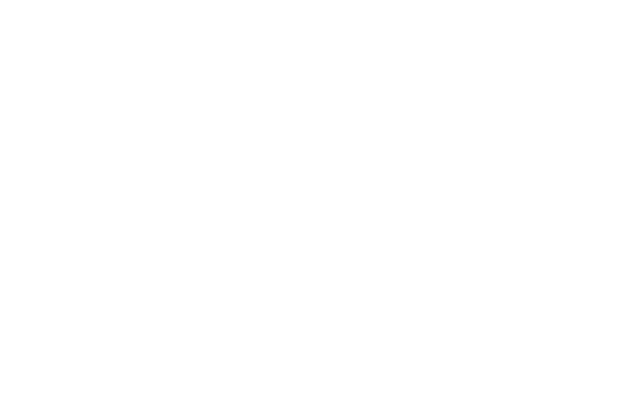
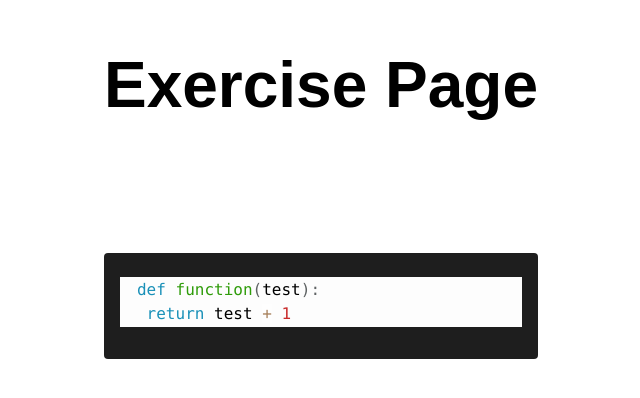
Before and after one commit to aaronchan73/cat-comprehension, a React (Create React App) app in the folder frontend/: page /student/exercisePage in a window 1280 px wide. Before the commit this address had no page. Shown: the part 218-616 px from the top of the page, without its empty margins (319-959 px from the left). Built offline with nearby package versions, Linux system fonts and the light colour scheme.

Commit message:
added codeBox component

```diff
--- a/frontend/package.json
+++ b/frontend/package.json
@@ -40,5 +40,8 @@
       "last 1 firefox version",
       "last 1 safari version"
     ]
+  },
+  "devDependencies": {
+    "@types/react-syntax-highlighter": "^15.5.13"
   }
 }
--- a/frontend/src/App.tsx
+++ b/frontend/src/App.tsx
@@ -2,6 +2,7 @@ import React from 'react';
 import { BrowserRouter as Router, Route, Routes } from 'react-router-dom';
 import HomePage from './pages/homePage';
 import CatNamePage from './pages/student/catNamePage'; // Import your target page component
+import ExercisePage from './pages/student/exercisePage';
 
 function App() {
   return (
@@ -10,6 +11,7 @@ function App() {
         <Routes>
           <Route path="/" element={<HomePage />} />
           <Route path="/student/catNamePage" element={<CatNamePage />} />
+          <Route path='/student/exercisePage' element={<ExercisePage />} />
         </Routes>
       </div>
     </Router>
--- /dev/null
+++ b/frontend/src/components/codeBox.tsx
@@ -0,0 +1,15 @@
+import React from 'react';
+import { Prism as SyntaxHighlighter } from 'react-syntax-highlighter';
+import { coy } from 'react-syntax-highlighter/dist/esm/styles/prism';
+import { ICodeBoxProps } from '../types/ICodeBoxProps';
+import '../styles/codeBox.css'
+
+export default function CodeBox(props: ICodeBoxProps) {
+  return (
+    <div className='codeContainer'>
+      <SyntaxHighlighter language={props.language} style={coy}>
+        {props.code}
+      </SyntaxHighlighter>
+    </div>
+  );
+}
--- /dev/null
+++ b/frontend/src/components/studentSummary.tsx
@@ -0,0 +1 @@
+export {}
--- a/frontend/src/pages/student/catNamePage.tsx
+++ b/frontend/src/pages/student/catNamePage.tsx
@@ -1,29 +1,37 @@
 import React, {useState, useEffect} from 'react';
+import { useNavigate } from 'react-router-dom';
 import '../../styles/catNamePage.css'
 
 export default function CatNamePage() {
     const [catName, setCatName] = useState<string>('')
+    const [studentID, setStudentID] = useState<string>('')
+    const [error, setError] = useState<string>('')
+    const navigate = useNavigate()
 
 
     // TODO post request to save the cat name
-    const saveName = async () => {
+    const saveStudent = async () => {
         // save the cat name to the server
         // navigate to the next page
-
+        console.log(catName)
+        console.log(studentID)
+        navigate('/student/exercisePage')
     }
 
     useEffect(() => {
-        console.log(catName)
     }, [catName])
 
     return (
         <div>
             <h1>
-                What is your cat's name?
+                What is your name?
             </h1>
             <div className = "inputContainer">
+                <label>Username:</label>
                 <input type="text" value={catName} onChange={(e) => {setCatName(e.target.value)}}/>
-                <button onClick={() => {saveName()}}>
+                <label>Student ID:</label>
+                <input type="text" value={studentID} onChange={(e) => {setStudentID(e.target.value)}}/>
+                <button onClick={() => {saveStudent()}}>
                     Submit
                 </button>
             </div>
--- /dev/null
+++ b/frontend/src/pages/student/exercisePage.tsx
@@ -0,0 +1,20 @@
+import React, {useState, useEffect} from 'react';
+import { useNavigate } from 'react-router-dom';
+import CodeBox from '../../components/codeBox'
+
+const exampleCode = 'def function(test):\n return test + 1'
+
+export default function ExercisePage() {
+    const navigate = useNavigate()
+
+    return (
+        <div>
+            <h1>
+                Exercise Page
+            </h1>
+            <CodeBox language="python" code={exampleCode} />
+        </div>
+    )
+
+
+}
--- /dev/null
+++ b/frontend/src/styles/codeBox.css
@@ -0,0 +1,7 @@
+.codeContainer {
+    background-color: #1e1e1e;
+    padding: 16px;
+    border-radius: 4px;
+    overflow-x: auto;
+    color: #d4d4d4; /* Adjust text color if needed */
+  }
--- /dev/null
+++ b/frontend/src/types/ICodeBoxProps.ts
@@ -0,0 +1,4 @@
+export interface ICodeBoxProps {
+    language: string;
+    code: string;
+  }
--- a/package.json
+++ b/package.json
@@ -6,6 +6,8 @@
         "start": "cd frontend && npm start && cd ../backend && npm start"
     },
     "dependencies": {
-        "all": "^0.0.0"
+        "all": "^0.0.0",
+        "prismjs": "^1.29.0",
+        "react-syntax-highlighter": "^15.5.0"
     }
 }
```
Also changed, not shown: 2 other files (tests, documents, lock files or other folders).
